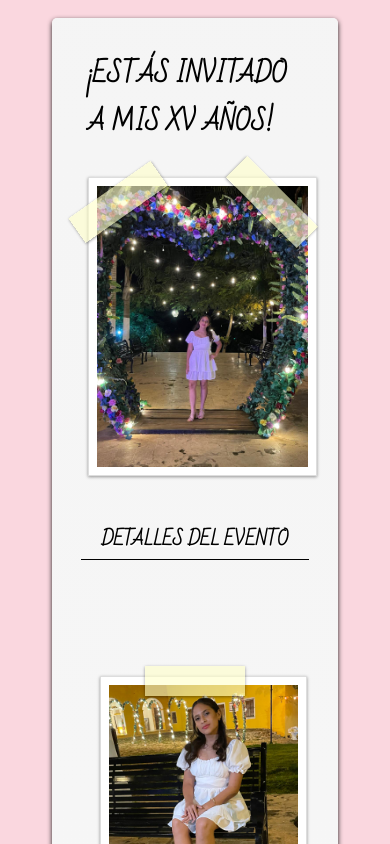
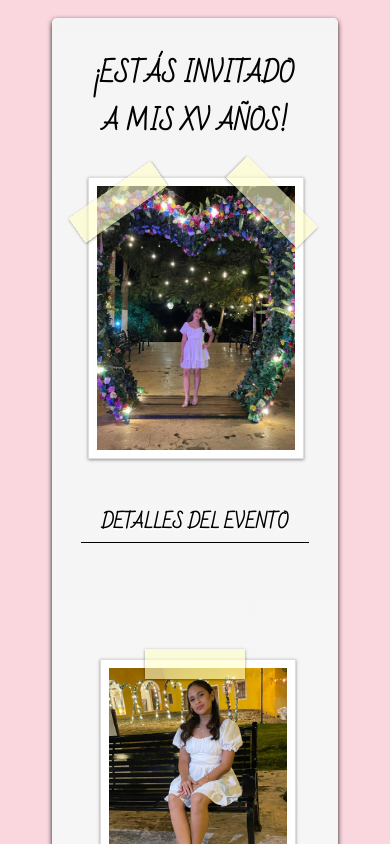
Before and after one commit to RAMC2108/Invitaci-nXV, a plain HTML site: page index.html in a window 390 px wide. Both pictures are taken after a click on the button "Abrir". Shown: the top 844 px of the page. Drawn offline with Linux system fonts and the light colour scheme; files whose address does not match are found by name.

Commit message:
cambios de estilos

```diff
--- a/style.css
+++ b/style.css
@@ -455,13 +455,14 @@
   }
 
   .cinta img {
-      max-width: 90%;
+      max-width: 85%;
       height: auto;
   }
 
   .title-landing, .subtitle-landing {
       font-size: 1.5rem;
       margin-bottom: 1rem;
+      text-align: center;
   }
 
   .first-letter:first-letter {
@@ -485,6 +486,7 @@
   .card-details {
       width: 100%;
       margin-bottom: 1rem;
+      text-align: center;
   }
 
   .card-details:before {
@@ -504,6 +506,7 @@
 
   .creative-cards .container .row .card-column {
       width: 100%;
+      padding: 10px 0;
   }
 }
 
```
